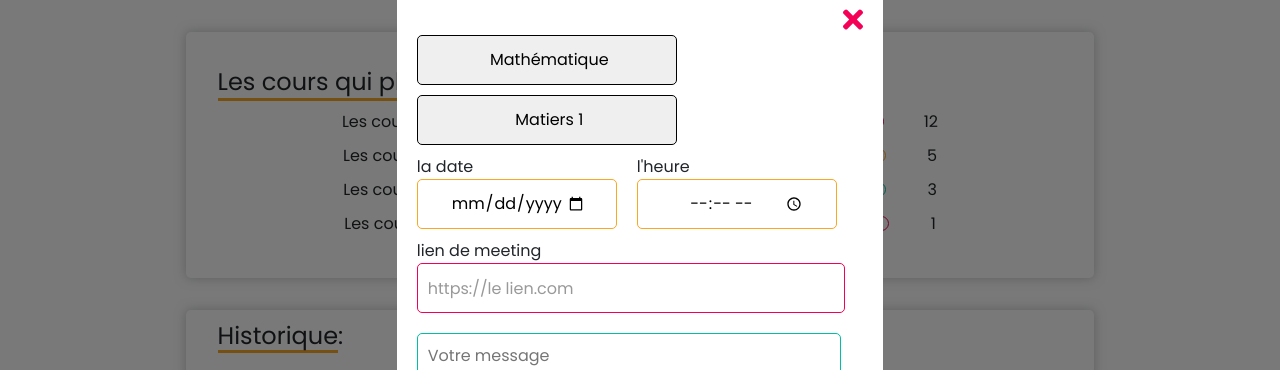
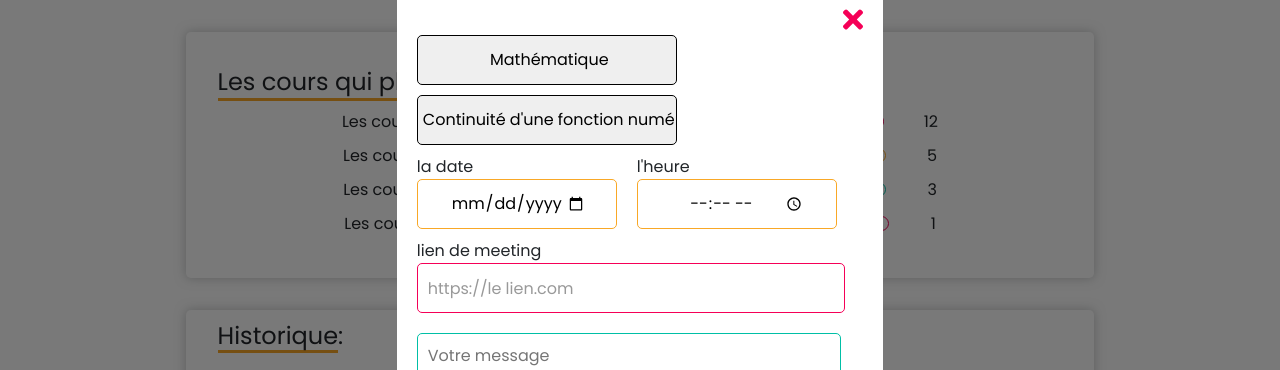
Before and after one commit to adamkhairi/Web-Souai3, a PHP site: page /Teacher.php in a window 1280 px wide. Shown: the part 109-479 px from the top of the page. Run offline with PHP 8.4, Linux system fonts and the light colour scheme; some libraries are stand-ins or nearby versions.

Commit message:
Add some modif in teacher profil  in popup for add event

```diff
--- a/Teacher.php
+++ b/Teacher.php
@@ -74,23 +74,34 @@ include('navbar.php');
             <div class="pop-up-add_event_matairs">
             <div>
                     <!-- Matiers -->
-                    <select name="matiere" id="Matiers">
+                    <select name="matiere" id="matiere">
                         <option value="math">Mathématique</option>
                         <option value="svt">Sciences de la vie et de la Terre</option>
-                        <option value="philos">Philosophique</option>
-                        <option value="fr">Français</option>
-                        <option value="phys">Physique</option>
+                        <!-- <option value="philos">Philosophique</option> -->
+                        <option value="pc">Physique Chimie</option>
+                        <!-- <option value="an">Anglais</option> -->
                     </select>
                 </div>
                 <div>
                     <!-- Cours -->
-                    <select class="hour2" name="Matiers" id="Matier">
-                        <option value="#">Matiers 1</option>
-                        <option value="#">Matiers 1</option>
-                        <option value="#">Matiers 1</option>
-                        <option value="#">Matiers 1</option>
-                        <option value="#">Matiers 1</option>
-                        <option value="#">Matiers 1</option>
+                    <select class="hour2" name="cours" id="cours">
+                        <optgroup label="Analyse">
+                        <option value="1">Continuité d'une fonction numérique</option>
+                        <option value="2">Dérivabilité d'une fonction, fonctions primitives</option>
+                        <option value="3">Etude des fonctions</option>
+                        <option value="4">Fonctions logarithmiques</option>
+                        <option value="5">Calcul intégral</option>
+                        <option value="7">Equations différentielles</option>
+                        <option value="8">Les suites numériques</option>
+                        <option value="9">Fonctions exponentielles</option>
+                        </optgroup>
+                        <optgroup label="Algèbre">
+                        <option value="10">Les nombres complexes 1</option>
+                        <option value="11">Les nombres complexes 2</option>
+                        <option value="12">Calcul des Probabilités</option>
+                        <option value="13">Geométrie de l’espace Produit scalaire et applications</option>
+                        <option value="14">Fonctions exponentielles</option>
+                        </optgroup>
                     </select>
                 </div>
             </div>
@@ -113,6 +124,7 @@ include('navbar.php');
     </div>
 
 
+    <script src="src/js/student.js" ></script>
     <?php
 include 'footer.php';
 ?>
```
